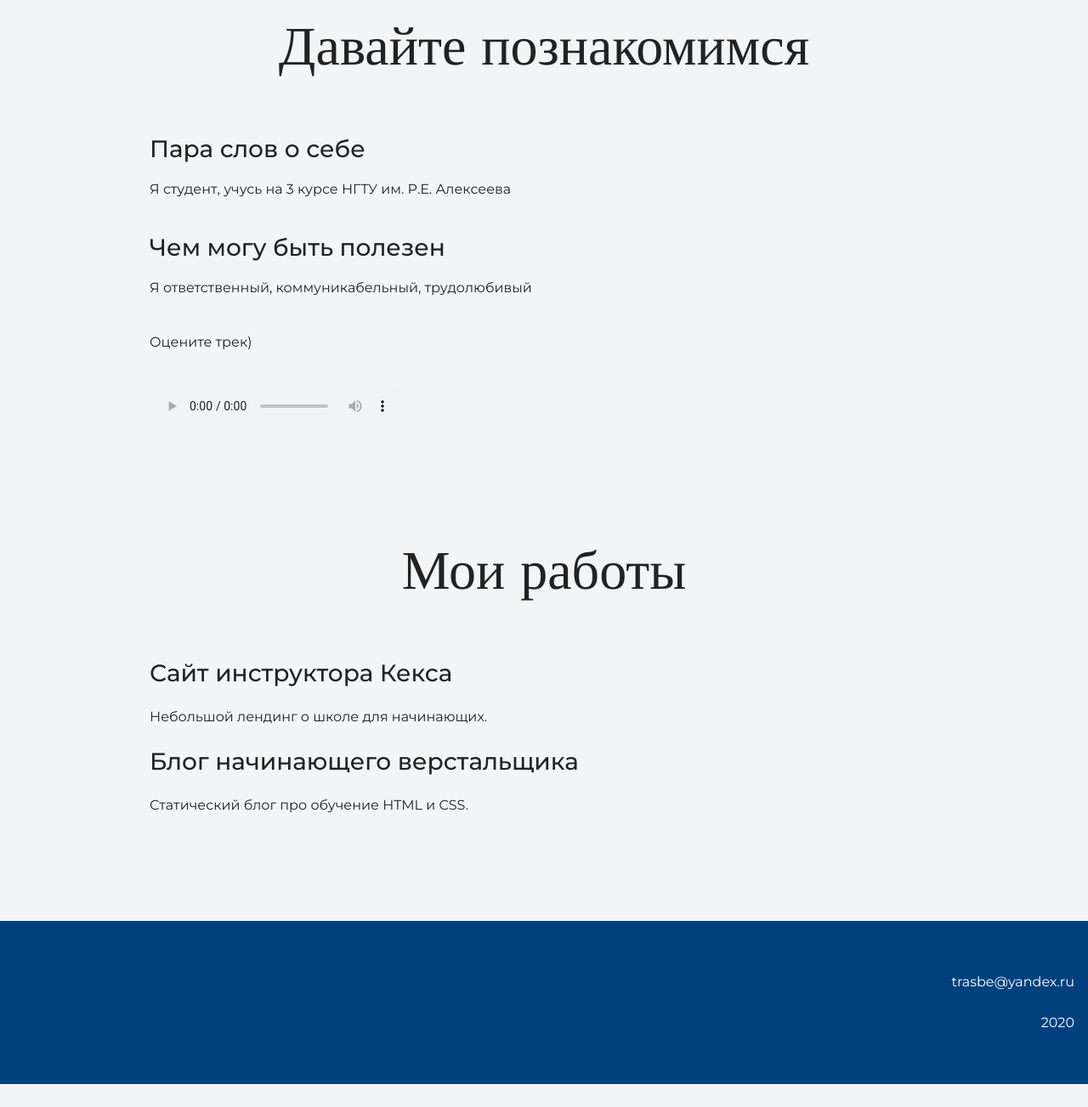
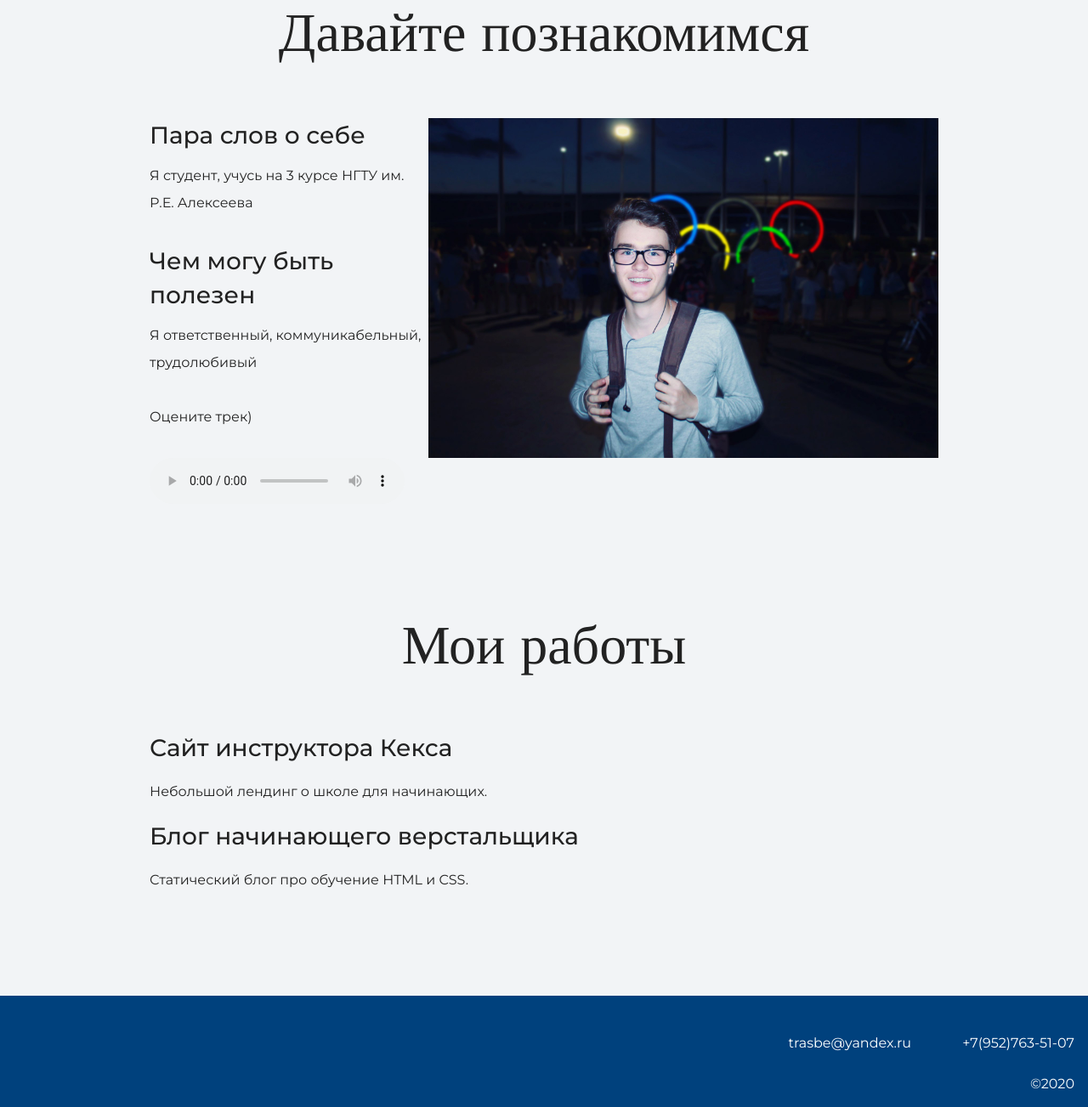
Before and after one commit to trasbe/my-site, a plain HTML site: page index.html in a window 1280 px wide. Shown: the part 1097-2400 px from the top of the page at 85% size. Before the commit the page ends 2373 px from the top, so only its background shows below. Drawn offline with nearby package versions, Linux system fonts and the light colour scheme; files whose address does not match are found by name.

Commit message:
Добавил ссылки и фотку

```diff
--- a/index.html
+++ b/index.html
@@ -11,7 +11,7 @@
     <header class="page-header">
       <div class="container">
       <p><b>Игорь Караганов, 20 лет.</b></p>
-      <p>https://vk.com/igor_karaganov</p>
+      <a href="https://vk.com/igor_karaganov">Мой вк</a>
     </div>
     </header>
 
@@ -25,6 +25,7 @@
     <section class="intro">
       <div class="container">
       <h2 class="subheading">Давайте познакомимся</h2>
+      <img src="source/123.jpg" align="right" height="400">
       <h3>Пара слов о себе</h3>
       <p>Я студент, учусь на 3 курсе НГТУ им. Р.Е. Алексеева </p>
       <h3>Чем могу быть полезен</h3>
@@ -51,8 +52,9 @@
 
     <footer class="page-footer">
       <div class="container">
-      <p>trasbe@yandex.ru</p>
-      <p>2020</p>
+      <a href="mailto:trasbe@yandex.ru">trasbe@yandex.ru</a>
+      <a href="tel:+79527635107">+7(952)763-51-07</a>
+      <p>&COPY;2020</p>
     </div>
     </footer>
   </body>
```
Also changed, not shown: source/123.jpg (added), source/portfolio-images/files/project.jpg (added), source/portfolio-images/files/user.jpg (added), source/portfolio-images/img/hero-bg.jpg (added), source/portfolio-images/img/icon-css.svg (added), source/portfolio-images/img/icon-email-footer.svg (added), source/portfolio-images/img/icon-email-header.svg (added), source/portfolio-images/img/icon-html.svg (added), source/portfolio-images/img/icon-phone-footer.svg (added), source/portfolio-images/img/icon-phone-header.svg (added).
